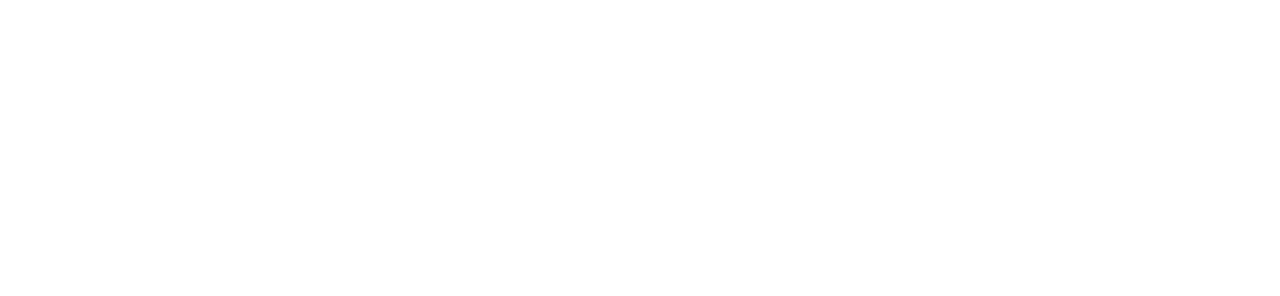
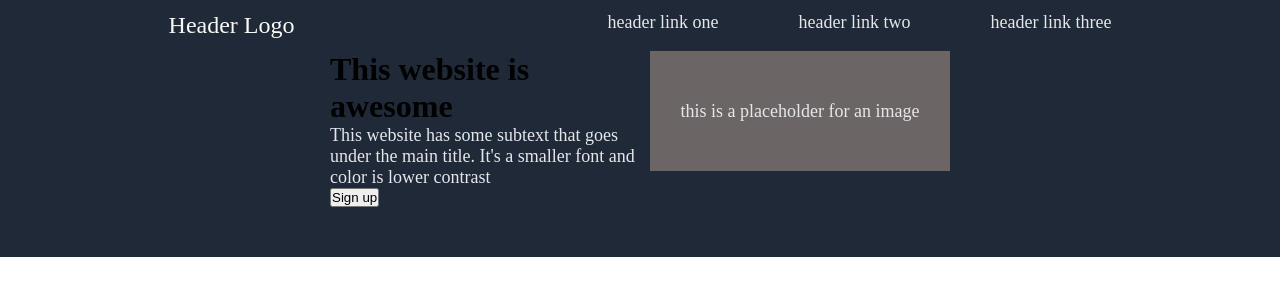
Before and after one commit to Eddy518/landing-page, a plain HTML site: page index.html in a window 1280 px wide. Drawn offline with Linux system fonts and the light colour scheme.

Commit message:
Add header content

```diff
--- a/index.html
+++ b/index.html
@@ -4,6 +4,29 @@
     <meta charset="UTF-8" />
     <meta name="viewport" content="width=device-width, initial-scale=1.0" />
     <title>Document</title>
+    <link rel="stylesheet" href="style.css" />
   </head>
-  <body></body>
+  <body>
+    <div class="nav">
+      <div class="logo">Header Logo</div>
+      <ul class="right-links">
+        <li><a href="#">header link one</a></li>
+        <li><a href="#">header link two</a></li>
+        <li><a href="#"> header link three</a></li>
+      </ul>
+    </div>
+    <div class="header-container">
+      <div class="header-text">
+        <h1>This website is awesome</h1>
+        <p>
+          This website has some subtext that goes under the main title. It's a
+          smaller font and color is lower contrast
+        </p>
+        <button class="sign-up">Sign up</button>
+      </div>
+      <div class="header-image">
+        <div class="image-text">this is a placeholder for an image</div>
+      </div>
+    </div>
+  </body>
 </html>
--- a/style.css
+++ b/style.css
@@ -0,0 +1,55 @@
+* {
+  margin: 0;
+  padding: 0;
+}
+.nav {
+  display: flex;
+  justify-content: space-around;
+}
+.nav,
+.header-container {
+  background-color: #1f2937;
+}
+.right-links {
+  display: flex;
+  gap: 5em;
+}
+.header-container {
+  display: flex;
+  justify-content: center;
+}
+.header-text {
+  width: 320px;
+  padding-bottom: 50px;
+}
+/* Color and font tweaks */
+a,
+.header-text > p {
+  font-size: 18px;
+  color: #e5e7eb;
+}
+ul li {
+  list-style-type: none;
+}
+li a {
+  text-decoration: none;
+}
+.logo {
+  font-size: 24px;
+  color: #f9faf8;
+}
+/*  */
+.nav {
+  padding: 12px;
+}
+.header-image {
+  width: 300px;
+  height: 120px;
+  flex-shrink: 0;
+  background-color: #6c6565;
+  font-size: 18px;
+  color: #e5e7eb;
+  display: flex;
+  justify-content: center;
+  align-items: center;
+}
```
